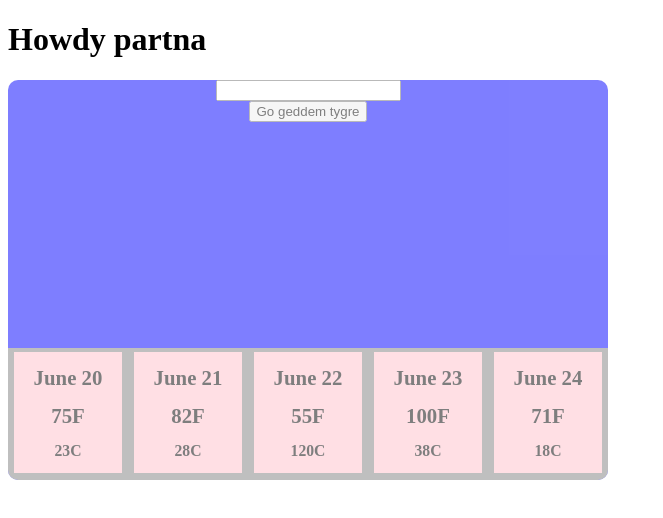
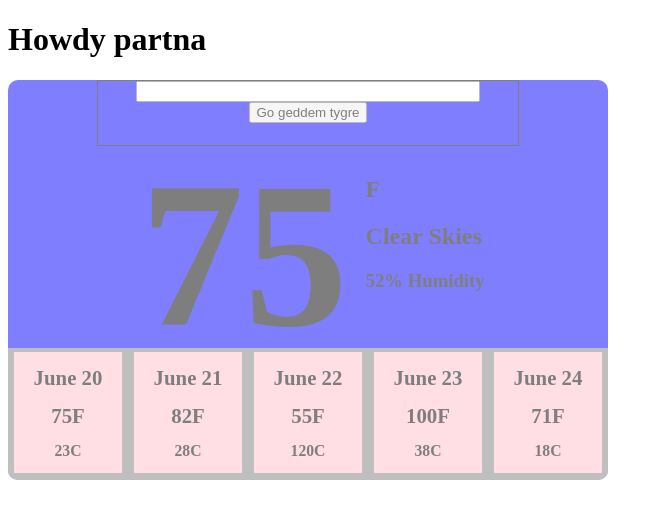
Before and after one commit to regbake/ng-weather, an Angular app: page / in a window 1280 px wide. Shown: the top 518 px of the page, without its empty margins (0-663 px from the left). Built offline with nearby package versions, Linux system fonts and the light colour scheme.

Commit message:
current temp implementation

```diff
--- a/src/app/contain/contain.component.css
+++ b/src/app/contain/contain.component.css
@@ -5,6 +5,7 @@
   border-radius: 10px;
   opacity: .5;
   position: relative;
+  vertical-align: top;
 }
 
 .footer {
@@ -20,13 +21,43 @@
 
 .search {
   width: 70%;
-  height: 20%;
+  height: 16%;
   margin: 0 auto;
+  border: black solid 1px;
 }
 
 form * {
   display: block;
   margin: 0 auto;
+}
+
+form input {
+  width: 80%;
+}
+
+.beef {
+  width: 80%;
+  height: 50%;
+  margin: 0 auto;
+  vertical-align: top;
+  position: relative
+}
+
+.beef h1 {
+  padding: 0;
+  margin: 0;
+  position: absolute;
+  top: -5%;
+  left: 15%;
+  font-size: 13em;
+}
+
+.beef div {
+  height: 100%;
+  width: 45%;
+  position: absolute;
+  left: 62%;
+  top: 5%;
 }
 
 
--- a/src/app/contain/contain.component.html
+++ b/src/app/contain/contain.component.html
@@ -8,6 +8,12 @@
     </div>
 
     <div class="beef">
+      <h1>{{ temp }}</h1>
+      <div>
+        <h2 class="right-info">F</h2>
+        <h2 class="right-info">{{ description }}</h2>
+        <h3 class="right-info">{{ humidity }}% Humidity</h3>
+      </div>
     </div>
 
     <div class="footer">
--- a/src/app/contain/contain.component.ts
+++ b/src/app/contain/contain.component.ts
@@ -11,6 +11,11 @@ export class ContainComponent implements OnInit {
 
   ngOnInit() {
   }
+
+  temp = 75;
+  description = 'Clear Skies';
+  humidity = 52;
+
 
   forecastData: Array<any> = [{
     date: 'June 20',
```
